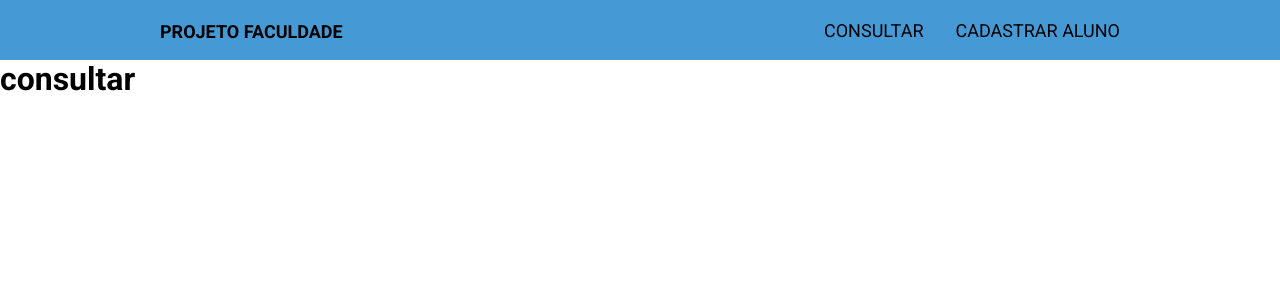
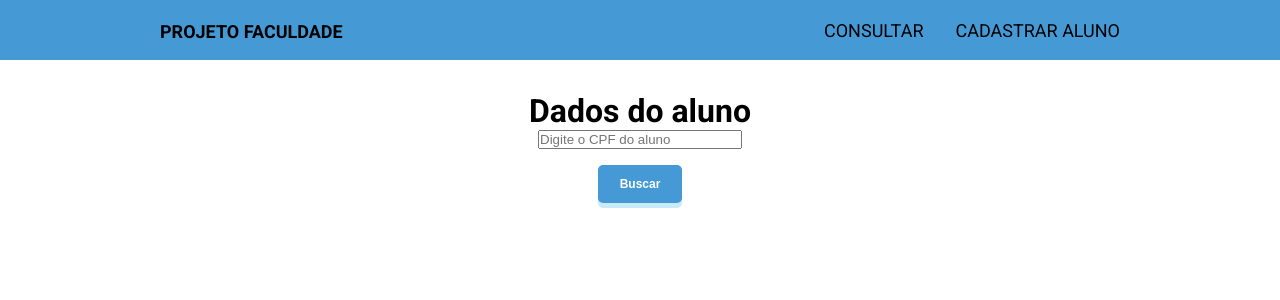
Before and after one commit to Higoralmeida702/ProjetoFaculdade, a React (Vite) app in the folder Front-End/: page / in a window 1280 px wide. Shown: the top 300 px of the page. Built offline with nearby package versions, Linux system fonts and the light colour scheme; no server answers.

Commit message:
Adicionar funcionalidade de consulta ao componente Consultar e seu estilo.
Adicionei a lógica para consultar dados de um aluno por CPF ao componente Consultar.

```diff
--- a/Front-End/src/Components/Consultar/Consultar.css
+++ b/Front-End/src/Components/Consultar/Consultar.css
@@ -0,0 +1,55 @@
+.alunoInfomacoes {
+    display: grid;
+    grid-template-columns: repeat(5, 2fr);
+    gap: 20px;
+    grid-column-gap: 0px;
+    margin: 2rem 4rem;
+}
+
+.informacoesDoAluno {
+    margin: 30px;
+    background: none;
+    border: 1px solid #353535;
+    outline: none;
+    max-width: 200px;
+    padding: 8px 23px;
+    font-size: 15px;
+    border-radius: 8px;
+    color: #979797;
+}
+
+.btnBuscar {
+    display: flex;
+    margin: 1rem;
+    outline: none;
+    border: none;
+    background-color: #459AD6;
+    padding: 12px 22px;
+    font-size: 12px;
+    font-weight: 700;
+    color: #fff;
+    border-radius: 5px;
+    transition: all ease 0.1s;
+    box-shadow: 0px 5px 0px 0px #C9EAF8;
+}
+.btnBuscar:hover {
+    cursor: pointer;
+}
+
+.btnBuscar:active {
+    transform: translateY(5px);
+    box-shadow: 0px 0px 0px 0px #C9EAF8;
+}
+
+
+.consultarAlunos {
+    display: flex;
+    align-items: center;
+    justify-content: center;
+    flex-direction: column;
+    margin: 2rem 2rem;
+}
+
+.color-result {
+    color: #000;
+}
--- a/Front-End/src/Components/Consultar/index.jsx
+++ b/Front-End/src/Components/Consultar/index.jsx
@@ -1,11 +1,57 @@
 import './Consultar.css'
+import React, { useState } from 'react';
+import axios from 'axios';
 
-const Consultar = () => {
-    return (
-        <>
-        <h1>consultar</h1>
-        </>
-    )
+function Consultar() {
+  const [cpf, setCpf] = useState('');
+  const [userData, setUserData] = useState(null);
+  const [error, setError] = useState(null);
+
+  const handleSearch = () => {
+    axios.get(`http://localhost:8080/buscarPorCPF/${cpf}`)
+      .then(response => {
+        setUserData(response.data);
+        setError(null);
+      })
+      .catch(error => {
+        setUserData(null);
+        setError('Erro ao buscar dados. Por favor, verifique o cpf e tente novamente');
+      });
+  };
+
+  return (
+    <div>
+      <div className='consultarAlunos'>
+      <h1>Dados do aluno</h1>
+      <input type="text" value={cpf} onChange={e => setCpf(e.target.value)} placeholder="Digite o CPF do aluno" style={{width: "200px"}}/>
+      <button onClick={handleSearch} className='btnBuscar'>Buscar</button>
+      </div>
+      <div>
+        {error && <p>{error}</p>}
+        {userData && (
+          <div>
+            <div className='alunoInfomacoes'>
+            <p className='informacoesDoAluno'>Nome: <span className='color-result'>{userData.nome}</span></p>
+            <p className='informacoesDoAluno'>Data de Nascimento: <span className='color-result'>{userData.dataNascimento}</span></p>
+            <p className='informacoesDoAluno'>Cpf: <span className='color-result'>{userData.cpf}</span></p>
+            <p className='informacoesDoAluno'>RG: <span className='color-result'>{userData.rg}</span></p>
+            <p className='informacoesDoAluno'>Matrícula: <span className='color-result'>{userData.matricula}</span></p>
+            <p className='informacoesDoAluno'>Órgão Expedidor: <span className='color-result'>{userData.orgaoExpedidor}</span></p>
+            <p className='informacoesDoAluno'>Nacionalidade: <span className='color-result'>{userData.nacionalidade}</span></p>
+            <p className='informacoesDoAluno'>Celular: <span className='color-result'>{userData.celular}</span></p>
+            <p className='informacoesDoAluno'>E-mail: <span className='color-result'>{userData.email}</span></p>
+            <p className='informacoesDoAluno'>Nome do Pai: <span className='color-result'>{userData.nomePai}</span></p>
+            <p className='informacoesDoAluno'>Nome da Mãe: <span className='color-result'>{userData.nomeMae}</span></p>
+            <p className='informacoesDoAluno'>Bairro: <span className='color-result'>{userData.bairro}</span></p>
+            <p className='informacoesDoAluno'>Cidade: <span className='color-result'>{userData.cidade}</span></p>
+            <p className='informacoesDoAluno'>Estado: <span className='color-result'>{userData.estado}</span></p>
+            <p className='informacoesDoAluno'>Turno: <span className='color-result'>{userData.turno}</span></p>
+            </div>
+          </div>
+        )}
+      </div>
+    </div>
+  );
 }
 
-export default Consultar
+export default Consultar;
```
